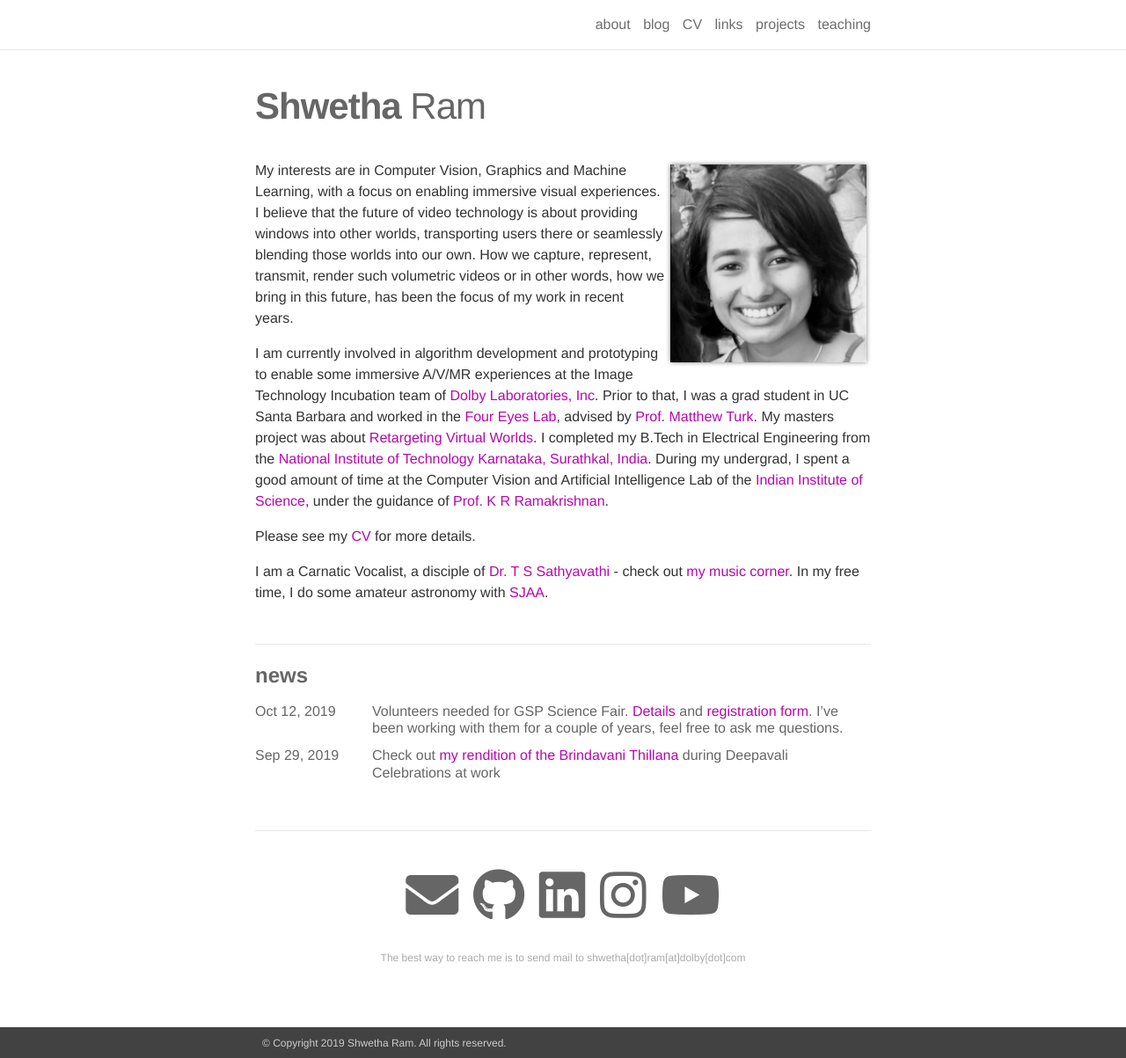
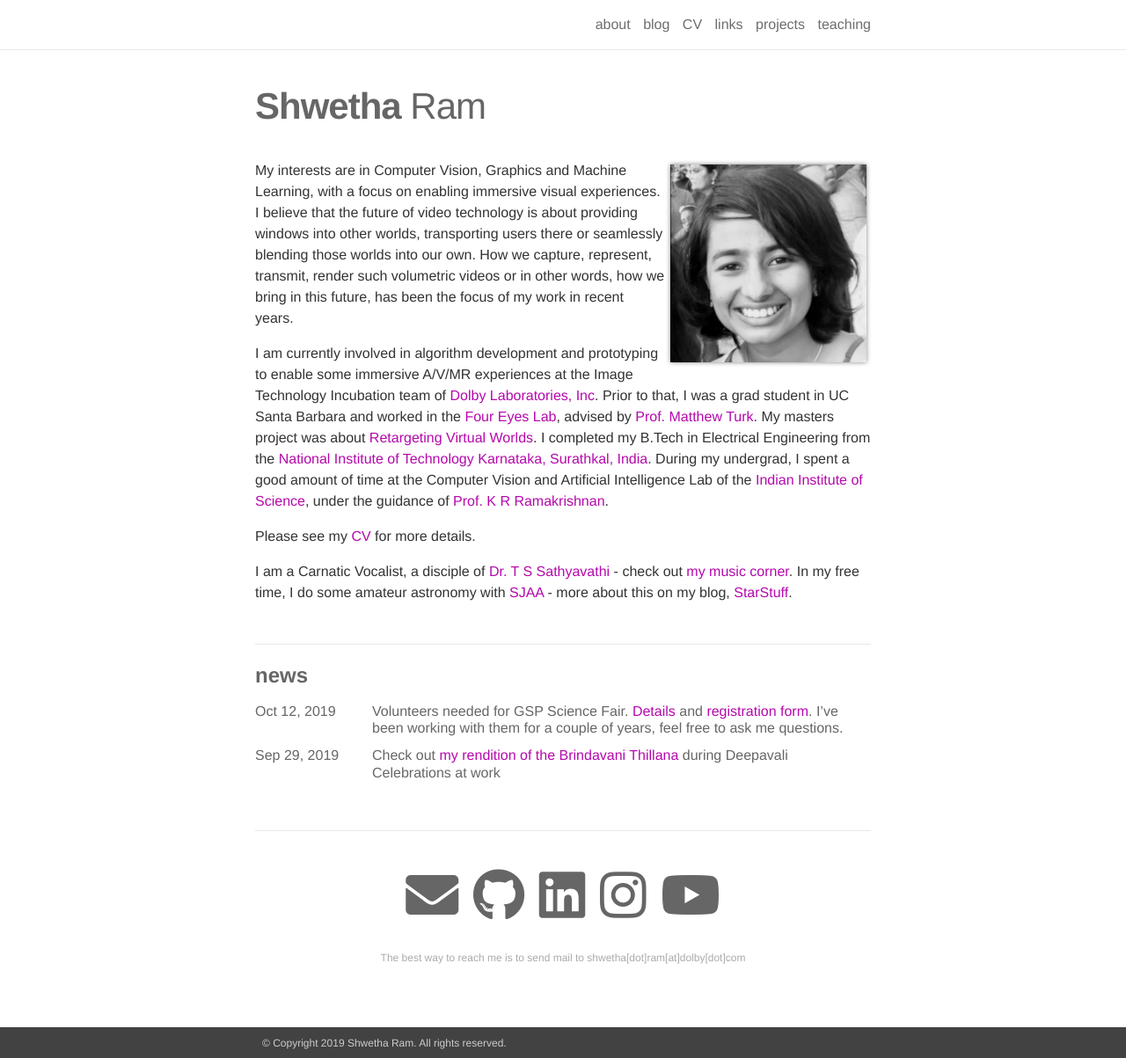
Before and after one commit to shwetharam0407/shwetharam0407.github.io, a Jekyll site: the page built from _pages/about.md, in a window 1280 px wide and 1203 px high. Shown: the whole window at 88% size. Built offline with Jekyll 4.4.1, drawn with Linux system fonts in a browser that asks for light colours; nearby versions of some CDN libraries.

Commit message:
added startstuff blog to about

```diff
--- a/_pages/about.md
+++ b/_pages/about.md
@@ -19,4 +19,4 @@ I am currently involved in algorithm development and prototyping to enable some
 
 Please see my [CV](/CV/) for more details.
 
-I am a Carnatic Vocalist, a disciple of [Dr. T S Sathyavathi](https://www.tssathyavathi.com) - check out [my music corner](https://shwetharam0407.github.io/music-corner/). In my free time, I do some amateur astronomy with  [SJAA](https://www.sjaa.net).
+I am a Carnatic Vocalist, a disciple of [Dr. T S Sathyavathi](https://www.tssathyavathi.com) - check out [my music corner](https://shwetharam0407.github.io/music-corner/). In my free time, I do some amateur astronomy with  [SJAA](https://www.sjaa.net) - more about this on my blog, [StarStuff](https://shwetharam0407.github.io/star-stuff/).
```
